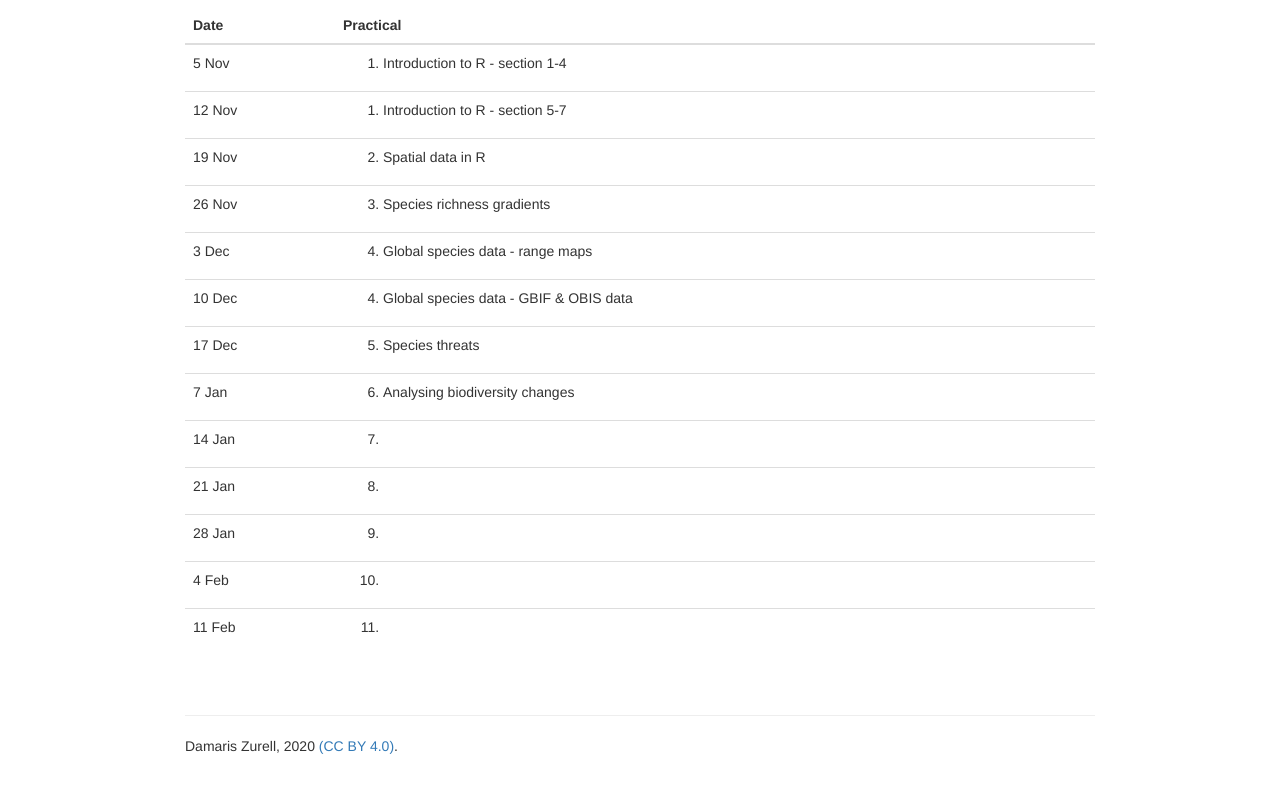
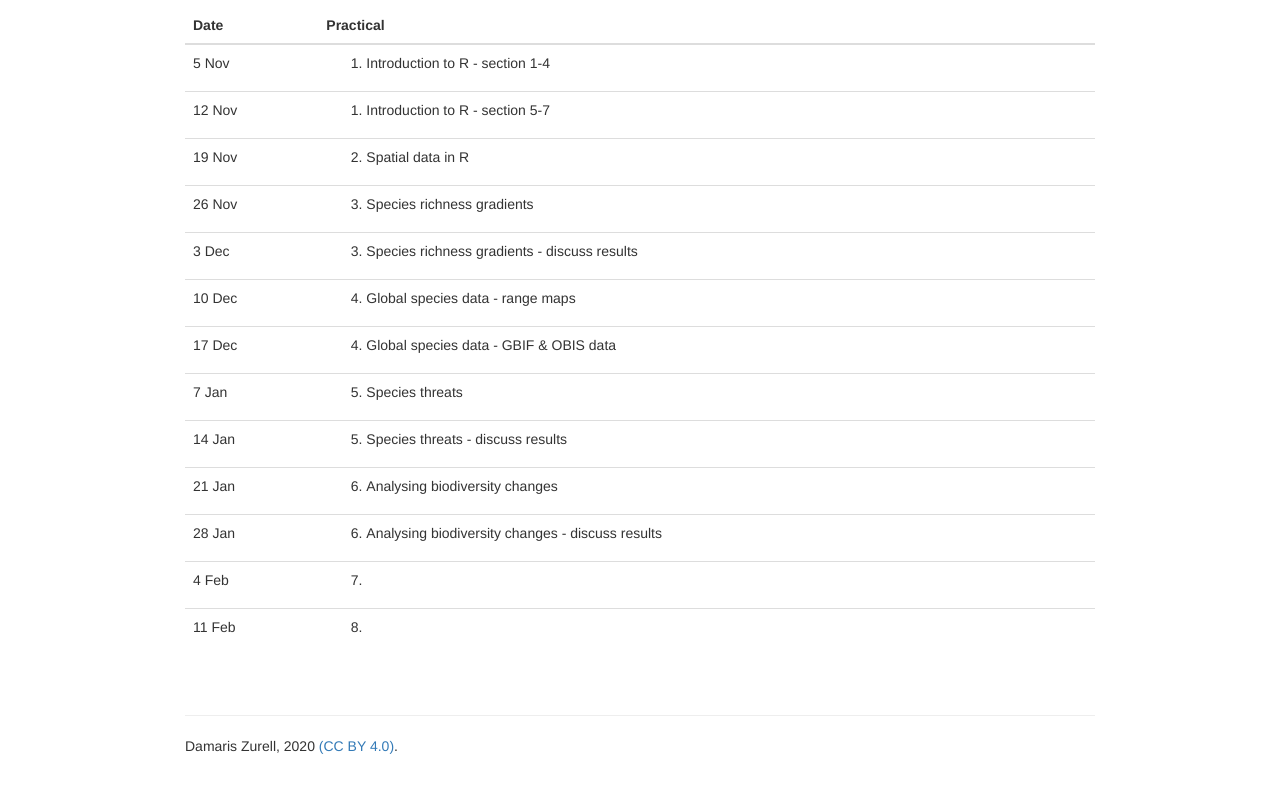
Before and after one commit to damariszurell/EEC-Macro, a plain HTML site: page schedule.html in a window 1280 px wide. Shown: the part 146-938 px from the top of the page. Drawn offline with nearby package versions, Linux system fonts and the light colour scheme; some packages are replaced by stand-ins of ours.

Commit message:
Update schedule

```diff
--- a/schedule.html
+++ b/schedule.html
@@ -395,8 +395,8 @@ Practical
 3 Dec
 </td>
 <td style="text-align:left;">
-<ol start="4" style="list-style-type: decimal">
-<li>Global species data - range maps
+<ol start="3" style="list-style-type: decimal">
+<li>Species richness gradients - discuss results
 </td>
 </tr>
 <tr>
@@ -405,12 +405,21 @@ Practical
 </td>
 <td style="text-align:left;">
 <ol start="4" style="list-style-type: decimal">
+<li>Global species data - range maps
+</td>
+</tr>
+<tr>
+<td style="text-align:left;">
+17 Dec
+</td>
+<td style="text-align:left;">
+<ol start="4" style="list-style-type: decimal">
 <li>Global species data - GBIF &amp; OBIS data
 </td>
 </tr>
 <tr>
 <td style="text-align:left;">
-17 Dec
+7 Jan
 </td>
 <td style="text-align:left;">
 <ol start="5" style="list-style-type: decimal">
@@ -419,7 +428,16 @@ Practical
 </tr>
 <tr>
 <td style="text-align:left;">
-7 Jan
+14 Jan
+</td>
+<td style="text-align:left;">
+<ol start="5" style="list-style-type: decimal">
+<li>Species threats - discuss results
+</td>
+</tr>
+<tr>
+<td style="text-align:left;">
+21 Jan
 </td>
 <td style="text-align:left;">
 <ol start="6" style="list-style-type: decimal">
@@ -428,7 +446,16 @@ Practical
 </tr>
 <tr>
 <td style="text-align:left;">
-14 Jan
+28 Jan
+</td>
+<td style="text-align:left;">
+<ol start="6" style="list-style-type: decimal">
+<li>Analysing biodiversity changes - discuss results
+</td>
+</tr>
+<tr>
+<td style="text-align:left;">
+4 Feb
 </td>
 <td style="text-align:left;">
 <ol start="7" style="list-style-type: decimal">
@@ -436,34 +463,10 @@ Practical
 </tr>
 <tr>
 <td style="text-align:left;">
-21 Jan
+11 Feb
 </td>
 <td style="text-align:left;">
 <ol start="8" style="list-style-type: decimal">
-<li></td>
-</tr>
-<tr>
-<td style="text-align:left;">
-28 Jan
-</td>
-<td style="text-align:left;">
-<ol start="9" style="list-style-type: decimal">
-<li></td>
-</tr>
-<tr>
-<td style="text-align:left;">
-4 Feb
-</td>
-<td style="text-align:left;">
-<ol start="10" style="list-style-type: decimal">
-<li></td>
-</tr>
-<tr>
-<td style="text-align:left;">
-11 Feb
-</td>
-<td style="text-align:left;">
-<ol start="11" style="list-style-type: decimal">
 <li></td>
 </tr>
 </tbody>
```
